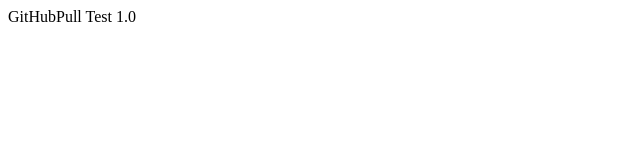
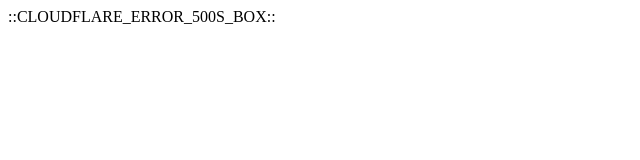
Before and after one commit to raybuss/wcacferror, a plain HTML site: page index.html in a window 1280 px wide. Shown: the whole page, without its empty margins (0-640 px from the left). Drawn offline with Linux system fonts and the light colour scheme.

Commit message:
CF Push
6

```diff
--- a/index.html
+++ b/index.html
@@ -6,6 +6,6 @@
 </head>
 
 <body>
-	GitHubPull Test 1.0
+	::CLOUDFLARE_ERROR_500S_BOX::
 </body>
 </html>
```
